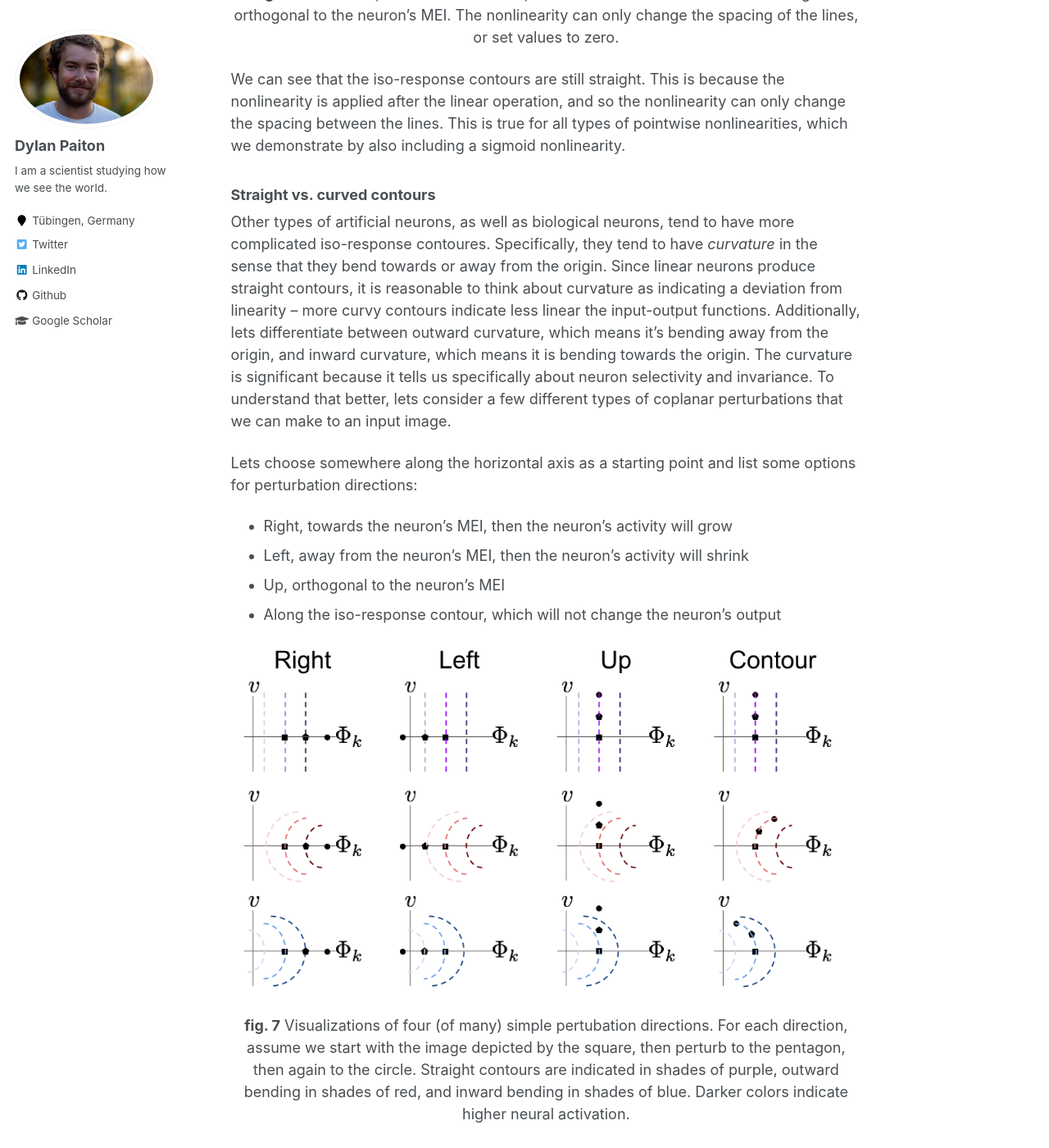
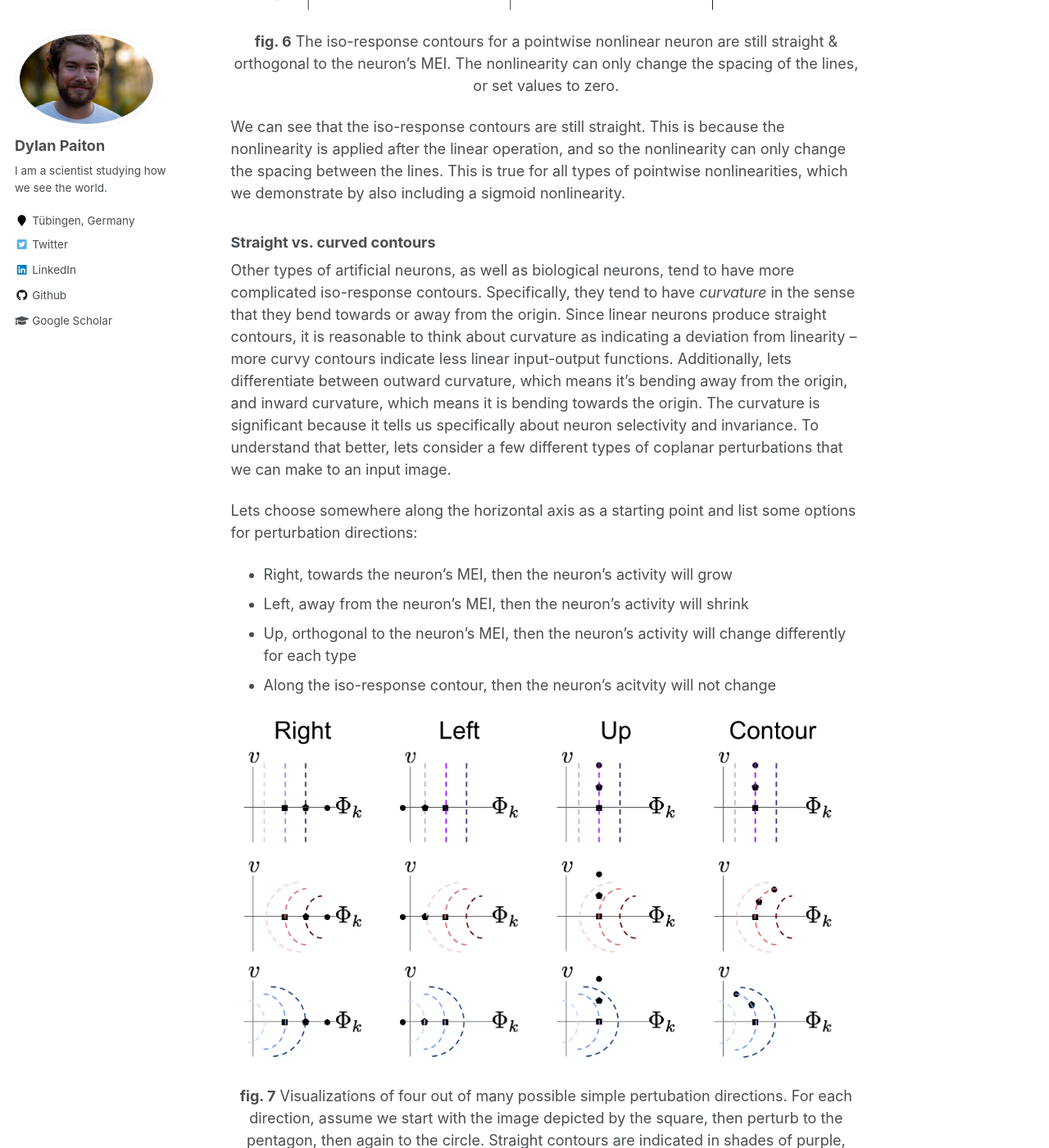
Before and after one commit to dpaiton/dpaiton.github.io, a Jekyll site: the page built from _posts/2021-05-18-neuron-response-contours.md, in a window 1280 px wide and 1400 px high, scrolled down 6303 px. Shown: the whole window at 82% size. Built offline with Jekyll 4.4.1, drawn with Linux system fonts in a browser that asks for light colours; formulas are drawn with MathJax 3; some of the changed text lies outside the part shown.

Commit message:
typo fixes; editing

```diff
--- a/_posts/2021-05-18-neuron-response-contours.md
+++ b/_posts/2021-05-18-neuron-response-contours.md
@@ -19,6 +19,7 @@ In such a world, images of vertical edges would occur when a column of 1s immedi
 To encode such a world, our brain might want to have a 'vertical edge detector' neuron that signals the presence of any vertical edges.
 This means we want our neuron to be _selective_ for the presence of an vertical edge, as opposed to other orientations, but _invariant_ to the phase of the edge, i.e. whether it is 0s followed by 1s or the other way around.
 In neuroscience, such a neuron is called a complex cell, and is a standard basic cell type.
+
 It was precisely the [discovery](https://www.brains-explained.com/how-hubel-and-wiesel-revolutionized-neuroscience/) of analogous neuron types in the visual cortex of cats that lead scientists to hypothesize that the brain is wired up to perform computations on signals coming from the world.
 This discovery occured in the late 1950s and created a revolution in neuroscience research.
 About twenty years later a scientist named Dr. Kunihiko Fukushima proposed a computer model to emulate the discovered behavior.
@@ -44,11 +45,11 @@ This presents our next challenge, which is choosing how to take a cross section.
 Just like cutting an onion in half, one type of cross section will reveal very different structure from another one.
 
 ![onions]
-{: style="text-align: center"}
+{: style="text-align: center; font-size:11pt"}
 
 **fig. 1**
 Taking cross sections of complicated surfaces can reveal structure, but the structure looks different depending on the orientation of the cross section.
-{: style="text-align: center"}
+{: style="text-align: center; font-size:11pt"}
 
 Instead of input from other neurons, lets consider a neuron that receives image pixels as input and produces a scalar output.
 Individual input images can also be thought of as points in a high dimensional space.
@@ -116,22 +116,23 @@ The horizontal axis for an image plane is always defined to be the target neuron
 
 ### Plotting the contours
 We can now color the points according to the neuron’s activity, $$a_{k}$$.
-Finding the iso-response contours is easy, we just collect the output values into a fixed number of bins, and the bin boundaries will lie along iso-response contours.
-Here's what it would look like for a very simple (linear) neuron:
+Finding the iso-response contours is easy, we just collect the output values into a fixed number of bins and then the bin boundaries will lie along iso-response contours.
+Here's what it would look like for a simple linear neuron:
 
 ![linear-contours]
 {: style="text-align: center"}
 
 **fig. 5**
-The iso-response contours for a linear neuron are straight & orthogonal to the neuron's MEI, $$\Phi_{k}$$.
+The iso-response contours for a linear neuron are straight and orthogonal to the neuron's MEI, $$\Phi_{k}$$.
 In this image, $$\Phi_{j}$$ indicates the MEI for some other neuron and $$\nu$$ indicates the chosen orthogonal axis.
 The iso-response contours will be straight regardless of the chosen direction for $$\nu$$.
+The color indicates the output activity of neuron $$k$$, where blue is low and yellow is high.
 {: style="text-align: center"}
 
-Notice how the lines are straight & orthogonal to $$\phi_{k}$$.
+Notice how the lines are straight and orthogonal to $$\Phi_{k}$$.
 This will be true for any linear system, and it means that the neuron is insensitive to orthogonal perturbations away from it's preferred input.
 What happens if we apply a pointwise nonlinearity to our neuron's output?
-This is exactly the type of operation that is uesd in almsot all standard deep neural networks: a linear operation followed by a pointwise nonlinearity.
+This is exactly the type of operation that is uesd in almost all standard deep neural networks: a linear operation followed by a pointwise nonlinearity.
 For example, in the next figure we include the _Rectified Linear Unit (ReLU)_ nonlinearity, which sets all values below some threshold to zero and then acts as an identity mapping (i.e. input equals output) for all values above that same threshold.
 
 ![pointwise-neurons]
@@ -148,9 +149,9 @@ between the lines.
 This is true for all types of pointwise nonlinearities, which we demonstrate by also including a sigmoid nonlinearity.
 
 ### Straight vs. curved contours
-Other types of artificial neurons, as well as biological neurons, tend to have more complicated iso-response contoures.
+Other types of artificial neurons, as well as biological neurons, tend to have more complicated iso-response contours.
 Specifically, they tend to have _curvature_ in the sense that they bend towards or away from the origin.
-Since linear neurons produce straight contours, it is reasonable to think about curvature as indicating a deviation from linearity -- more curvy contours indicate less linear the input-output functions.
+Since linear neurons produce straight contours, it is reasonable to think about curvature as indicating a deviation from linearity -- more curvy contours indicate less linear input-output functions.
 Additionally, lets differentiate between outward curvature, which means it's bending away from the origin, and inward curvature, which means it is bending towards the origin.
 The curvature is significant because it tells us specifically about neuron selectivity and invariance.
 To understand that better, lets consider a few different types of coplanar perturbations that we can make to an input image.
@@ -158,14 +159,14 @@ To understand that better, lets consider a few different types of coplanar pertu
 Lets choose somewhere along the horizontal axis as a starting point and list some options for perturbation directions:
 - Right, towards the neuron's MEI, then the neuron's activity will grow
 - Left, away from the neuron's MEI, then the neuron's activity will shrink
-- Up, orthogonal to the neuron's MEI
-- Along the iso-response contour, which will not change the neuron's output
+- Up, orthogonal to the neuron's MEI, then the neuron's activity will change differently for each type
+- Along the iso-response contour, then the neuron's acitvity will not change
 
 ![perturbation-directions]
 {: style="text-align: center"}
 
 **fig. 7**
-Visualizations of four (of many) simple pertubation directions.
+Visualizations of four out of many possible simple pertubation directions.
 For each direction, assume we start with the image depicted by the square, then perturb to the pentagon, then again to the circle.
 Straight contours are indicated in shades of purple, outward bending in shades of red, and inward bending in shades of blue.
 Darker colors indicate higher neural activation.
```
Also changed, not shown: other parts of _posts/2021-05-18-neuron-response-contours.md (+3 -4 lines).
